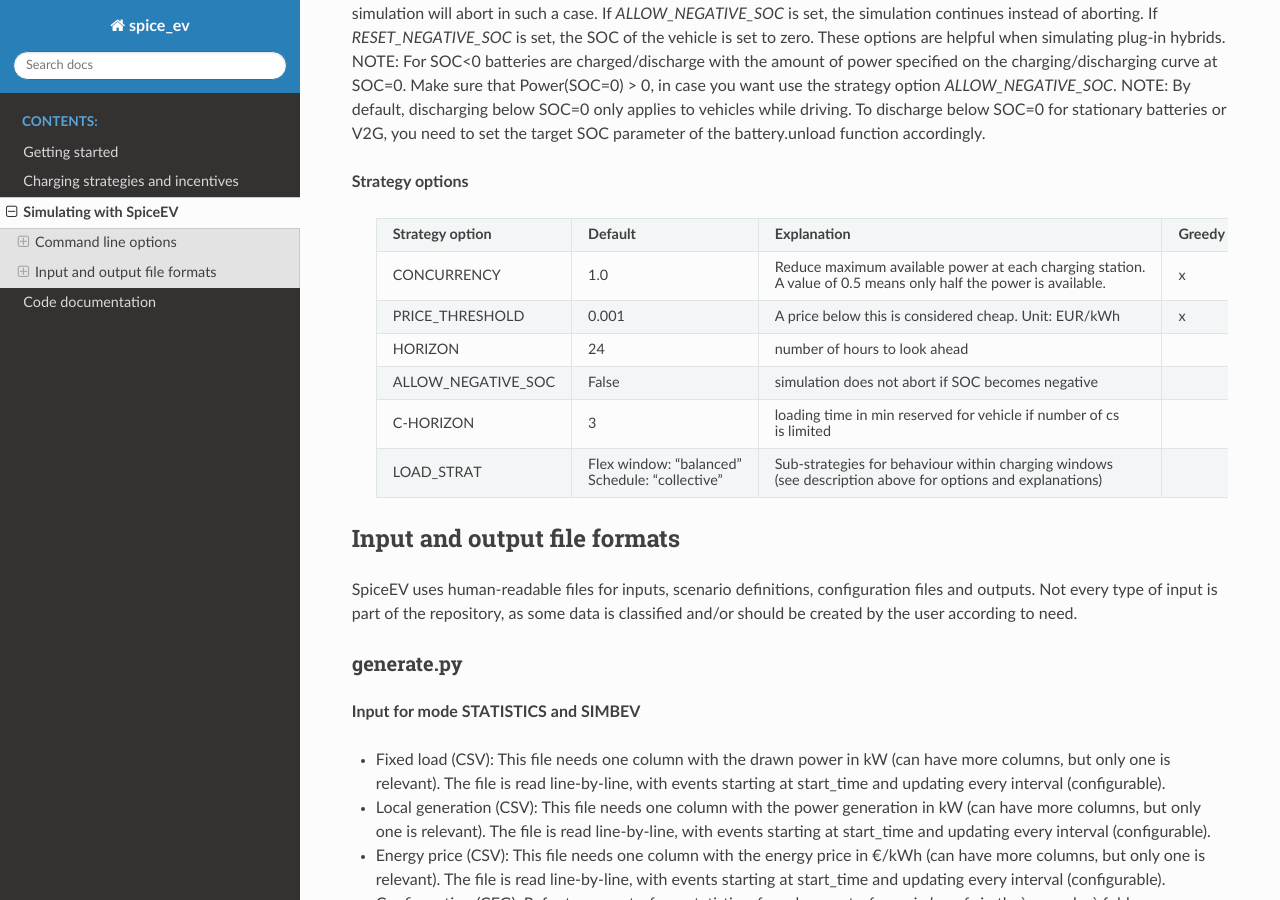
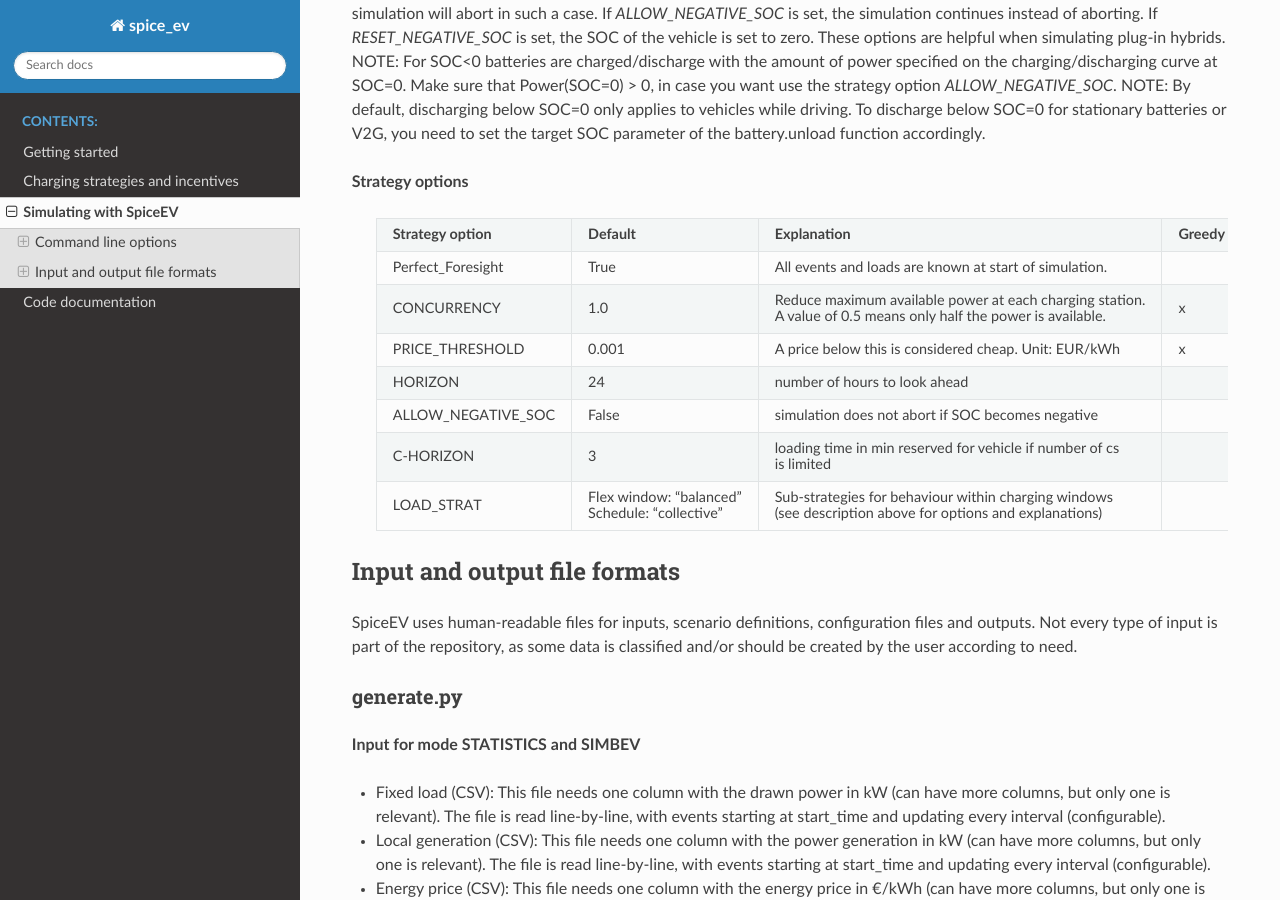
Before and after one commit to rl-institut/spice_ev, a Sphinx documentation site: the page built from doc/source/simulating_with_spiceev.rst, in a window 1280 px wide and 900 px high, scrolled down 3538 px. Built offline with Sphinx 7.4.7 and the Read the Docs theme 2.0.0, drawn with Linux system fonts in a browser that asks for light colours.

```diff
--- a/doc/source/simulating_with_spiceev.rst
+++ b/doc/source/simulating_with_spiceev.rst
@@ -204,27 +204,29 @@ stationary batteries or V2G, you need to set the target SOC parameter of the bat
 
 **Strategy options**
 
-    +---------------------+----------------------------+---------------------------------------------------------+-------------+--------------+---------------------+--------------+---------------------+------------------+-----------------+
-    | **Strategy option** | **Default**                |              **Explanation**                            | **Greedy**  | **Balanced** | **Balanced Market** | **Schedule** | **Peak Load Window**| **Flex Window**  | **Distributed** |
-    +---------------------+----------------------------+---------------------------------------------------------+-------------+--------------+---------------------+--------------+---------------------+------------------+-----------------+
-    |   CONCURRENCY       |     1.0                    | Reduce maximum available power at each charging station.| x           |              | x                   |              |                     | x                |                 |
-    |                     |                            |                                                         |             |              |                     |              |                     |                  |                 |
-    |                     |                            | A value of 0.5 means only half the power is available.  |             |              |                     |              |                     |                  |                 |
-    +---------------------+----------------------------+---------------------------------------------------------+-------------+--------------+---------------------+--------------+---------------------+------------------+-----------------+
-    |   PRICE_THRESHOLD   |    0.001                   | A price below this is considered cheap. Unit: EUR/kWh   | x           | x            | x                   |              |                     | x                | x               |
-    +---------------------+----------------------------+---------------------------------------------------------+-------------+--------------+---------------------+--------------+---------------------+------------------+-----------------+
-    |   HORIZON           |      24                    | number of hours to look ahead                           |             |              | x                   |              |                     | x                |                 |
-    +---------------------+----------------------------+---------------------------------------------------------+-------------+--------------+---------------------+--------------+---------------------+------------------+-----------------+
-    | ALLOW_NEGATIVE_SOC  |   False                    | simulation does not abort if SOC becomes negative       |             |              |                     |              |                     |                  | x               |
-    +---------------------+----------------------------+---------------------------------------------------------+-------------+--------------+---------------------+--------------+---------------------+------------------+-----------------+
-    |   C-HORIZON         |      3                     | loading time in min reserved for vehicle if number of cs|             |              |                     |              |                     |                  | x               |
-    |                     |                            |                                                         |             |              |                     |              |                     |                  |                 |
-    |                     |                            | is limited                                              |             |              |                     |              |                     |                  |                 |
-    +---------------------+----------------------------+---------------------------------------------------------+-------------+--------------+---------------------+--------------+---------------------+------------------+-----------------+
-    |   LOAD_STRAT        |  Flex window: "balanced"   | Sub-strategies for behaviour within charging windows    |             |              |                     | x            | x                   | x                |                 |
-    |                     |                            |                                                         |             |              |                     |              |                     |                  |                 |
-    |                     |  Schedule: "collective"    | (see description above for options and explanations)    |             |              |                     |              |                     |                  |                 |
-    +---------------------+----------------------------+---------------------------------------------------------+-------------+--------------+---------------------+--------------+---------------------+------------------+-----------------+
+    +---------------------+----------------------------+---------------------------------------------------------+-------------+--------------+---------------------+--------------+------------------+---------------------+------------------+-----------------+
+    | **Strategy option** | **Default**                |              **Explanation**                            | **Greedy**  | **Balanced** | **Balanced Market** | **Schedule** | **Peak Shaving** | **Peak Load Window**| **Flex Window**  | **Distributed** |
+    +---------------------+----------------------------+---------------------------------------------------------+-------------+--------------+---------------------+--------------+------------------+---------------------+------------------+-----------------+
+    | Perfect_Foresight   | True                       | All events and loads are known at start of simulation.  |             |              |                     |              | x                |                     |                  |                 |
+    +---------------------+----------------------------+---------------------------------------------------------+-------------+--------------+---------------------+--------------+------------------+---------------------+------------------+-----------------+
+    | CONCURRENCY         | 1.0                        | Reduce maximum available power at each charging station.| x           |              | x                   |              |                  |                     | x                |                 |
+    |                     |                            |                                                         |             |              |                     |              |                  |                     |                  |                 |
+    |                     |                            | A value of 0.5 means only half the power is available.  |             |              |                     |              |                  |                     |                  |                 |
+    +---------------------+----------------------------+---------------------------------------------------------+-------------+--------------+---------------------+--------------+------------------+---------------------+------------------+-----------------+
+    | PRICE_THRESHOLD     | 0.001                      | A price below this is considered cheap. Unit: EUR/kWh   | x           | x            | x                   |              |                  |                     | x                | x               |
+    +---------------------+----------------------------+---------------------------------------------------------+-------------+--------------+---------------------+--------------+------------------+---------------------+------------------+-----------------+
+    | HORIZON             | 24                         | number of hours to look ahead                           |             |              | x                   |              | x                |                     | x                |                 |
+    +---------------------+----------------------------+---------------------------------------------------------+-------------+--------------+---------------------+--------------+------------------+---------------------+------------------+-----------------+
+    | ALLOW_NEGATIVE_SOC  | False                      | simulation does not abort if SOC becomes negative       |             |              |                     |              |                  |                     |                  | x               |
+    +---------------------+----------------------------+---------------------------------------------------------+-------------+--------------+---------------------+--------------+------------------+---------------------+------------------+-----------------+
+    | C-HORIZON           | 3                          | loading time in min reserved for vehicle if number of cs|             |              |                     |              |                  |                     |                  | x               |
+    |                     |                            |                                                         |             |              |                     |              |                  |                     |                  |                 |
+    |                     |                            | is limited                                              |             |              |                     |              |                  |                     |                  |                 |
+    +---------------------+----------------------------+---------------------------------------------------------+-------------+--------------+---------------------+--------------+------------------+---------------------+------------------+-----------------+
+    | LOAD_STRAT          | Flex window: "balanced"    | Sub-strategies for behaviour within charging windows    |             |              |                     | x            |                  | x                   | x                |                 |
+    |                     |                            |                                                         |             |              |                     |              |                  |                     |                  |                 |
+    |                     | Schedule: "collective"     | (see description above for options and explanations)    |             |              |                     |              |                  |                     |                  |                 |
+    +---------------------+----------------------------+---------------------------------------------------------+-------------+--------------+---------------------+--------------+------------------+---------------------+------------------+-----------------+
 
 
 .. _file_formats:
```
Also changed, not shown: doc/source/charging_strategies_incentives.rst (+12 -0 lines), doc/source/code.rst (+14 -0 lines).
